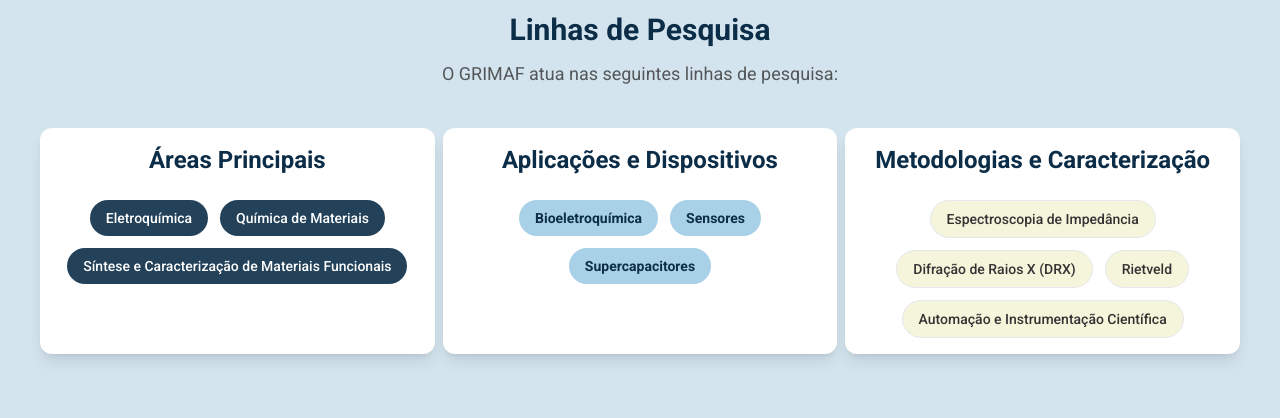
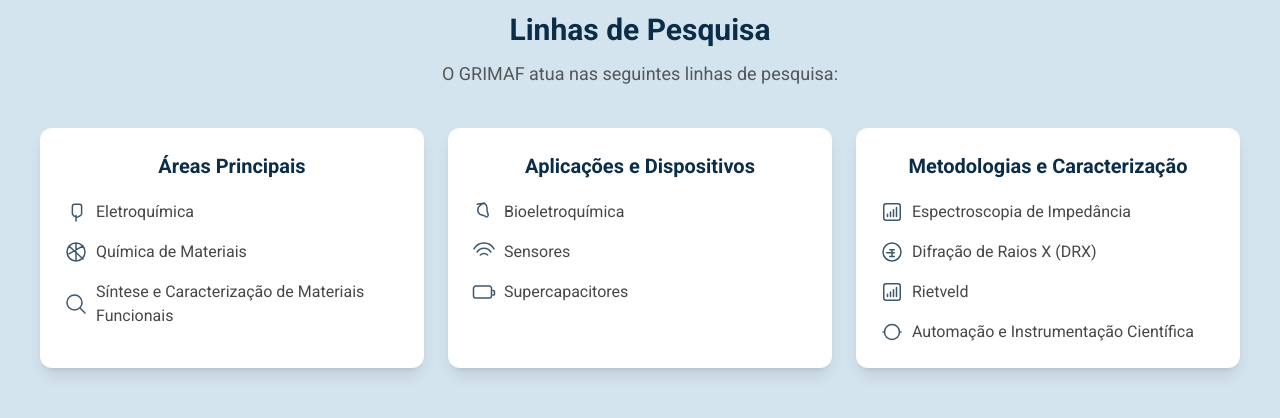
Before and after one commit to pukassein/GRIMAF, a React (Vite) app: page / in a window 1280 px wide. Shown: the part 1220-1638 px from the top of the page. Built offline with nearby package versions, Linux system fonts and the light colour scheme.

Commit message:
change research area link simple

```diff
--- a/components/ResearchAreasSection.tsx
+++ b/components/ResearchAreasSection.tsx
@@ -1,5 +1,74 @@
 import React from 'react';
 import { RESEARCH_AREAS } from '../constants';
+
+// --- SVG Icon Components ---
+
+const BeakerIcon: React.FC<{ className?: string }> = ({ className }) => (
+    <svg xmlns="http://www.w3.org/2000/svg" className={className} fill="none" viewBox="0 0 24 24" strokeWidth={1.5} stroke="currentColor">
+        <path strokeLinecap="round" strokeLinejoin="round" d="M9.623 15.623a2.25 2.25 0 01-1.246-2.012V6.375a2.25 2.25 0 012.25-2.25h4.75a2.25 2.25 0 012.25 2.25v7.236a2.25 2.25 0 01-1.246 2.012l-2.375 1.188a2.25 2.25 0 01-2.25 0l-2.375-1.188zM12 21v-5.625" />
+    </svg>
+);
+
+const AtomIcon: React.FC<{ className?: string }> = ({ className }) => (
+    <svg xmlns="http://www.w3.org/2000/svg" className={className} fill="none" viewBox="0 0 24 24" strokeWidth={1.5} stroke="currentColor">
+        <path strokeLinecap="round" strokeLinejoin="round" d="M12 21a9 9 0 100-18 9 9 0 000 18zM12 3v18m-7.071-7.071L19.071 5.93m-14.142 0L19.071 19.07" />
+    </svg>
+);
+
+const SearchIcon: React.FC<{ className?: string }> = ({ className }) => (
+    <svg xmlns="http://www.w3.org/2000/svg" className={className} fill="none" viewBox="0 0 24 24" strokeWidth={1.5} stroke="currentColor">
+        <path strokeLinecap="round" strokeLinejoin="round" d="M21 21l-5.197-5.197m0 0A7.5 7.5 0 105.196 5.196a7.5 7.5 0 0010.607 10.607z" />
+    </svg>
+);
+
+const LeafIcon: React.FC<{ className?: string }> = ({ className }) => (
+    <svg xmlns="http://www.w3.org/2000/svg" className={className} fill="none" viewBox="0 0 24 24" strokeWidth={1.5} stroke="currentColor">
+        <path strokeLinecap="round" strokeLinejoin="round" d="M11.35 3.836c-1.062.137-2.052.56-2.924 1.196-1.58 1.11-2.616 2.87-2.616 4.814v.172c0 2.44 1.69 4.549 4.024 4.968l.942.188c.846.168 1.674.524 2.368 1.05l.39.282c.57.412 1.255.71 1.99 0 .736-.71.936-1.77.524-2.668l-.39-.88c-.698-1.583-.936-3.32-.632-5.006a7.711 7.711 0 00-2.924-5.058C9.793 4.046 8.944 3.8 8 3.75c-.944-.05-1.872.134-2.718.524" />
+    </svg>
+);
+
+const SensorIcon: React.FC<{ className?: string }> = ({ className }) => (
+    <svg xmlns="http://www.w3.org/2000/svg" className={className} fill="none" viewBox="0 0 24 24" strokeWidth={1.5} stroke="currentColor">
+        <path strokeLinecap="round" strokeLinejoin="round" d="M8.288 15.038a5.25 5.25 0 017.424 0M5.136 12.006a8.25 8.25 0 0113.728 0M2.013 8.948a11.25 11.25 0 0119.974 0" />
+    </svg>
+);
+
+const BatteryIcon: React.FC<{ className?: string }> = ({ className }) => (
+    <svg xmlns="http://www.w3.org/2000/svg" className={className} fill="none" viewBox="0 0 24 24" strokeWidth={1.5} stroke="currentColor">
+        <path strokeLinecap="round" strokeLinejoin="round" d="M21 10.5h.375c.621 0 1.125.504 1.125 1.125v2.25c0 .621-.504 1.125-1.125 1.125H21M3.75 18h13.5a2.25 2.25 0 002.25-2.25V8.25a2.25 2.25 0 00-2.25-2.25H3.75A2.25 2.25 0 001.5 8.25v7.5A2.25 2.25 0 003.75 18z" />
+    </svg>
+);
+
+const ChartIcon: React.FC<{ className?: string }> = ({ className }) => (
+    <svg xmlns="http://www.w3.org/2000/svg" className={className} fill="none" viewBox="0 0 24 24" strokeWidth={1.5} stroke="currentColor">
+        <path strokeLinecap="round" strokeLinejoin="round" d="M7.5 14.25v2.25m3-4.5v4.5m3-6.75v6.75m3-9v9M6 20.25h12A2.25 2.25 0 0020.25 18V6A2.25 2.25 0 0018 3.75H6A2.25 2.25 0 003.75 6v12A2.25 2.25 0 006 20.25z" />
+    </svg>
+);
+
+const XRayIcon: React.FC<{ className?: string }> = ({ className }) => (
+    <svg xmlns="http://www.w3.org/2000/svg" className={className} fill="none" viewBox="0 0 24 24" strokeWidth={1.5} stroke="currentColor">
+        <path strokeLinecap="round" strokeLinejoin="round" d="M12 9.75v6.75m0-6.75H9.75m2.25 0H14.25m-2.25 6.75H9.75M12 16.5h2.25m-7.5-3.75h7.5M12 21a9 9 0 110-18 9 9 0 010 18z" />
+    </svg>
+);
+
+const CogIcon: React.FC<{ className?: string }> = ({ className }) => (
+    <svg xmlns="http://www.w3.org/2000/svg" className={className} fill="none" viewBox="0 0 24 24" strokeWidth={1.5} stroke="currentColor">
+        <path strokeLinecap="round" strokeLinejoin="round" d="M4.5 12a7.5 7.5 0 0015 0m-15 0a7.5 7.5 0 1115 0m-15 0H3m18 0h-1.5m-15 0a7.5 7.5 0 1115 0m-15 0H3m18 0h-1.5m-15 0a7.5 7.5 0 1115 0m-15 0H3m18 0h-1.5M12 4.5v.01M12 19.5v.01" />
+    </svg>
+);
+
+const iconMap: { [key: string]: React.FC<{ className?: string }> } = {
+  'Eletroquímica': BeakerIcon,
+  'Química de Materiais': AtomIcon,
+  'Síntese e Caracterização de Materiais Funcionais': SearchIcon,
+  'Bioeletroquímica': LeafIcon,
+  'Sensores': SensorIcon,
+  'Supercapacitores': BatteryIcon,
+  'Espectroscopia de Impedância': ChartIcon,
+  'Difração de Raios X (DRX)': XRayIcon,
+  'Rietveld': ChartIcon,
+  'Automação e Instrumentação Científica': CogIcon,
+};
 
 const ResearchAreasSection: React.FC = () => {
 
@@ -7,17 +76,14 @@ const ResearchAreasSection: React.FC = () => {
     core: {
       title: 'Áreas Principais',
       areas: RESEARCH_AREAS.filter(a => a.category === 'core'),
-      tagStyle: 'bg-primary/90 text-white',
     },
     application: {
       title: 'Aplicações e Dispositivos',
       areas: RESEARCH_AREAS.filter(a => a.category === 'application'),
-      tagStyle: 'bg-accent text-primary font-semibold',
     },
     methodology: {
       title: 'Metodologias e Caracterização',
       areas: RESEARCH_AREAS.filter(a => a.category === 'methodology'),
-      tagStyle: 'bg-secondary text-dark-text border border-gray-200',
     }
   };
 
@@ -31,22 +97,25 @@ const ResearchAreasSection: React.FC = () => {
           O GRIMAF atua nas seguintes linhas de pesquisa:
         </p>
 
-        <div className="grid grid-cols-[repeat(auto-fit,minmax(150px,1fr))] gap-2 items-stretch">
+        <div className="grid grid-cols-1 md:grid-cols-2 lg:grid-cols-3 gap-6 items-start">
           {Object.values(categories).map(category => (
-            <div key={category.title} className="bg-white rounded-xl shadow-lg p-4 flex flex-col items-center hover:shadow-2xl hover:-translate-y-1 transition-all duration-300">
-              <h3 className="text-2xl font-bold text-primary mb-4 text-center">
+            <div key={category.title} className="bg-white rounded-xl shadow-lg p-6 h-full flex flex-col hover:shadow-2xl hover:-translate-y-1 transition-all duration-300">
+              <h3 className="text-xl font-bold text-primary mb-5 text-center">
                 {category.title}
               </h3>
-              <div className="flex flex-wrap gap-3 justify-center pt-2 flex-grow content-start">
-                {category.areas.map((area) => (
-                  <div
-                    key={area.name}
-                    className={`py-1 px-3 text-xs sm:py-2 sm:px-4 sm:text-sm rounded-full font-medium text-center ${category.tagStyle}`}
-                  >
-                    {area.name}
-                  </div>
-                ))}
-              </div>
+              <ul className="space-y-4">
+                {category.areas.map((area) => {
+                  const Icon = iconMap[area.name] || BeakerIcon;
+                  return (
+                    <li key={area.name} className="flex items-center gap-2">
+                      <Icon className="w-5 h-5 md:w-6 md:h-6 text-primary/80 flex-shrink-0" />
+                      <span className="text-[0.95rem] md:text-base text-dark-text/90">
+                        {area.name}
+                      </span>
+                    </li>
+                  );
+                })}
+              </ul>
             </div>
           ))}
         </div>
```
